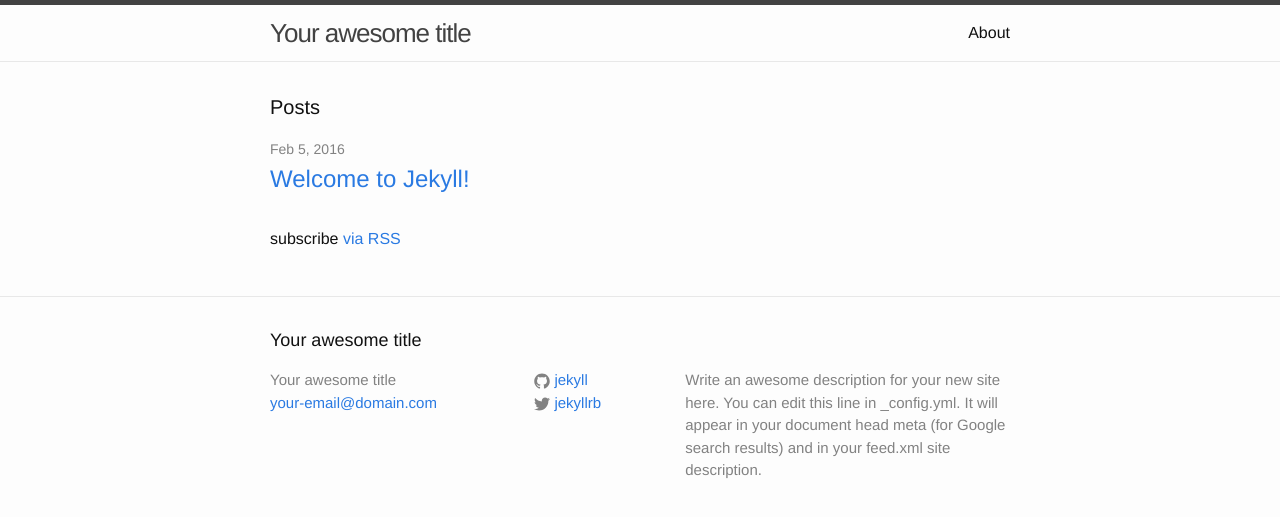
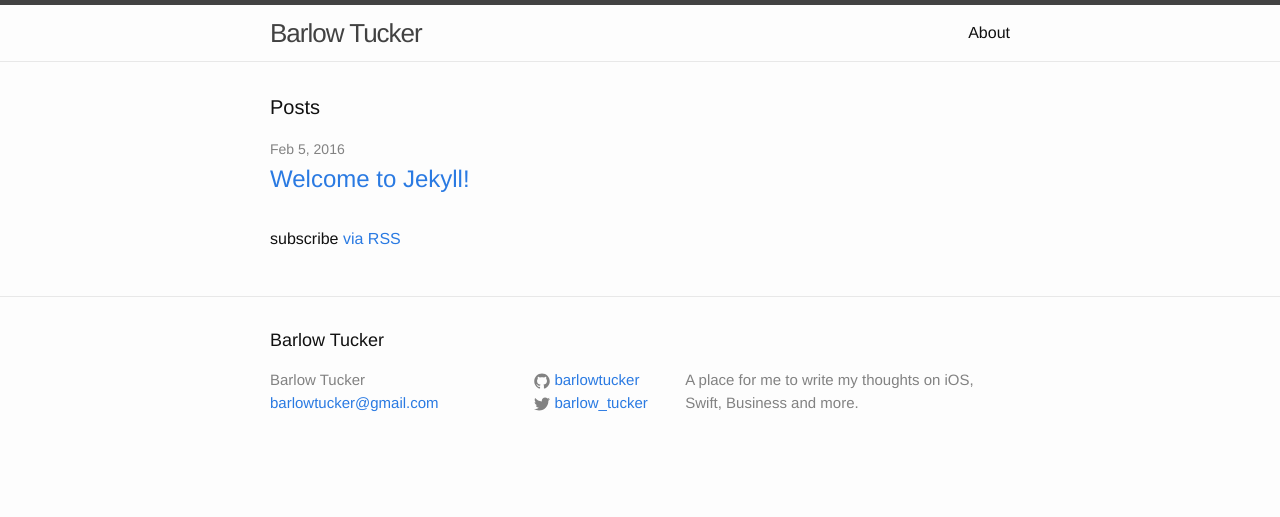
Before and after one commit to BarlowTucker/barlowtucker.github.io, a Jekyll site: the page built from index.html, in a window 1280 px wide. Shown: the top 517 px of the page. Built offline with Jekyll 4.4.1, drawn with Linux system fonts in a browser that asks for light colours.

Commit message:
Updated Config

```diff
--- a/_config.yml
+++ b/_config.yml
@@ -6,16 +6,14 @@
 # 'jekyll serve'. If you change this file, please restart the server process.
 
 # Site settings
-title: Your awesome title
-email: your-email@domain.com
+title: Barlow Tucker
+email: barlowtucker@gmail.com
 description: > # this means to ignore newlines until "baseurl:"
-  Write an awesome description for your new site here. You can edit this
-  line in _config.yml. It will appear in your document head meta (for
-  Google search results) and in your feed.xml site description.
+  A place for me to write my thoughts on iOS, Swift, Business and more.
 baseurl: "" # the subpath of your site, e.g. /blog
-url: "http://yourdomain.com" # the base hostname & protocol for your site
-twitter_username: jekyllrb
-github_username:  jekyll
+url: "http://barlowtucker.github.io" # the base hostname & protocol for your site
+twitter_username: barlow_tucker
+github_username:  barlowtucker
 
 # Build settings
 markdown: kramdown
```
